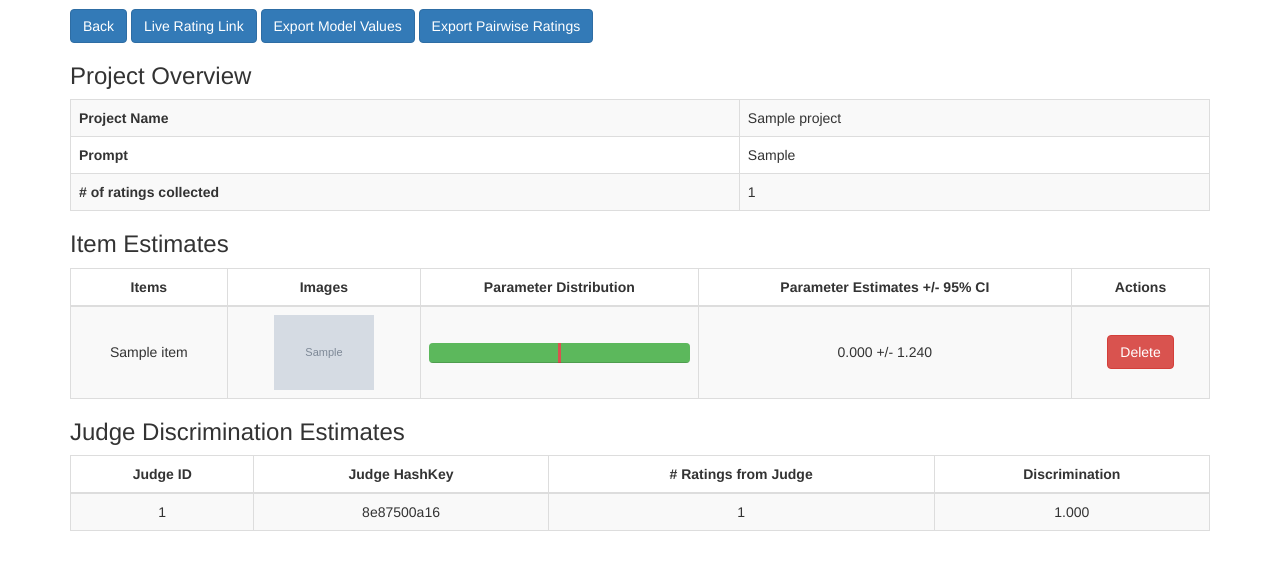
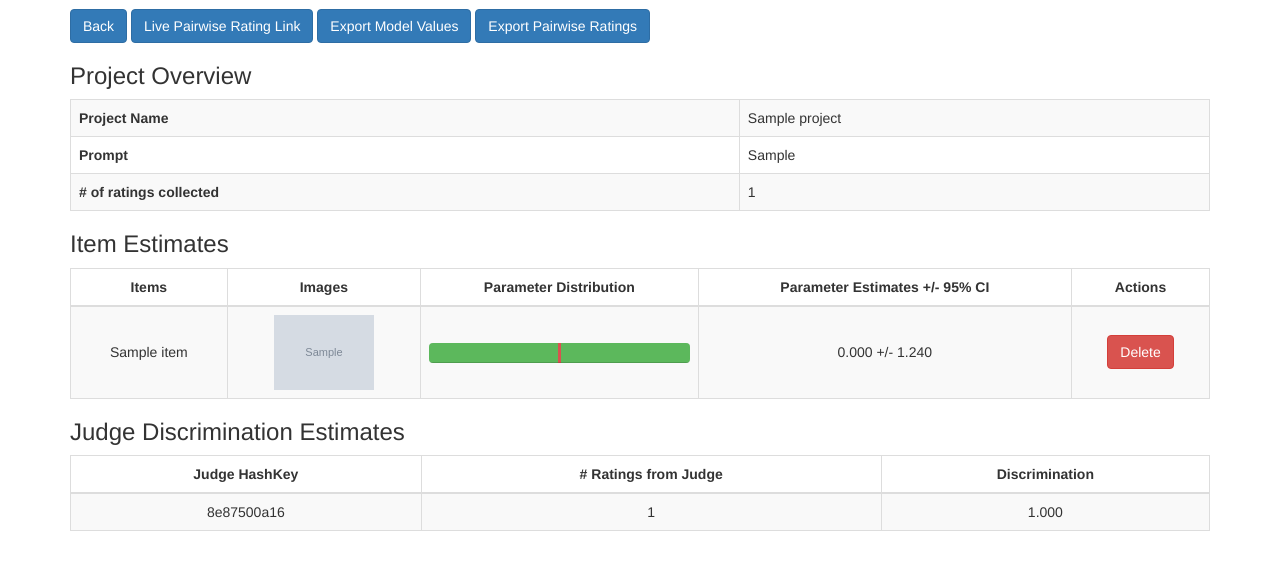
Before and after one commit to afcarl/humanranker, a Django app: page /view_project/1 in a window 1280 px wide. Shown: the part 51-621 px from the top of the page. Run offline with Django 3.2, Linux system fonts and the light colour scheme; a user stored in the database is signed in; tables that the repository leaves empty hold one stand-in row (values such as "Sample post"); grey boxes marked "Sample" are stand-in pictures; style sheets or scripts are compiled from the project's sources; parts of the project's set-up code (start-up, migrations or seed data) failed here and were passed over; some libraries are stand-ins or nearby versions.

Commit message:
cleaned up a bit and renamed prompt to pairwise_prompt to prepare for migration to supporting both pairwise and individual ratings.

```diff
--- a/ranker/forms.py
+++ b/ranker/forms.py
@@ -27,7 +27,7 @@ class ProjectForm(ModelForm):
 
     class Meta:
         model = Project
-        fields = ['name', 'prompt']
+        fields = ['name', 'pairwise_prompt']
 
     def save_images(self):
         for item in self.cleaned_data['items']:
--- a/ranker/models.py
+++ b/ranker/models.py
@@ -14,7 +14,7 @@ from hashlib import sha1
 
 class Project(models.Model):
     name = models.CharField(max_length=200)
-    prompt = models.TextField()
+    pairwise_prompt = models.TextField()
     user = models.ForeignKey(User)
     added = models.DateTimeField(auto_now_add=True)
     updated = models.DateTimeField(auto_now=True)
--- a/ranker/templates/ranker/create_project.html
+++ b/ranker/templates/ranker/create_project.html
@@ -31,7 +31,7 @@
 <script>
     $(function(){
         $('#id_name').attr('placeholder', "Creativity Ranking Project");
-        $('#id_prompt').attr('placeholder', "Which design is more creative?");
+        $('#id_pairwise_prompt').attr('placeholder', "Which design is more creative?");
         console.log("hello");
     });
 </script>
--- a/ranker/templates/ranker/rate.html
+++ b/ranker/templates/ranker/rate.html
@@ -5,7 +5,7 @@
 
 {% block content %}
     <div style="padding: 20px;" class="text-center">
-        <h4>{{ project.prompt }}</h4>
+        <h4>{{ project.pairwise_prompt }}</h4>
         <h5>(Answer question at bottom)</h5>
     </div>
 
--- a/ranker/templates/ranker/view_project.html
+++ b/ranker/templates/ranker/view_project.html
@@ -7,7 +7,7 @@
             <a class="btn btn-primary" href="{% url 'dashboard' %}"
                 role="button">Back</a>
             <a class="btn btn-primary" href="{% url 'rate' project.id %}"
-                role="button">Live Rating Link</a>
+                role="button">Live Pairwise Rating Link</a>
             <a class="btn btn-primary" href="{% url 'export_rankings' project.id %}"
                 role="button">Export Model Values</a>
             <a class="btn btn-primary" href="{% url 'export_ratings' project.id %}"
@@ -19,7 +19,7 @@
     <table class="table table-striped table-bordered bottom-table">
         <tbody>
         <tr><td><strong>Project Name</strong></td><td>{{ project.name }}</td></tr>
-        <tr><td><strong>Prompt</strong></td><td>{{ project.prompt }}</td></tr>
+        <tr><td><strong>Prompt</strong></td><td>{{ project.pairwise_prompt }}</td></tr>
         <tr><td><strong># of ratings collected</strong></td><td>{{ project.ratings.all | length }}</td></tr>
         </tbody>
     </table>
@@ -87,7 +87,7 @@
     <table class="table table-striped table-bordered bottom-table">
         <thead>
             <tr>
-                <th class="text-center">Judge ID</th>
+                <!--<th class="text-center">Judge ID</th>-->
                 <th class="text-center">Judge HashKey</th>
                 <th class="text-center"># Ratings from Judge</th>
                 <th class="text-center">Discrimination</th>
@@ -96,7 +96,7 @@
         <tbody>
             {% for judge in judges %}
             <tr>
-                <td style="vertical-align: middle" class="text-center"> {{ judge.id }} </a></td>
+                <!--<td style="vertical-align: middle" class="text-center"> {{ judge.id }} </a></td>-->
                 <td style="vertical-align: middle" class="text-center"> {{ judge.get_hashkey }} </a></td>
                 <td style="vertical-align: middle" class="text-center"> {{ judge.ratings.all |length }} </a></td>
                 <td style="vertical-align: middle" class="text-center">{{ judge.discrimination|floatformat:"3" }}</td>
--- a/ranker/views.py
+++ b/ranker/views.py
@@ -91,19 +91,11 @@ def view_project(request, project_id):
         return HttpResponseRedirect(reverse('dashboard'))
 
     update_model(project_id)
-
-    # todo need to ensure the judge parameters are right; particularly if they
-    # vote on multiple projects
     judges = Judge.objects.filter(ratings__project=project).distinct()
-
-    #update_model(project.id)
-    #min_val = min([item.mean - item.conf for item in Item.objects.filter(project=project)])
-    #max_val = max([item.mean + item.conf for item in Item.objects.filter(project=project)])
     template = loader.get_template('ranker/view_project.html')
     context = RequestContext(request, {'project': project,
                                        'judges': judges})
-                                      # 'min_val': min_val,
-                                      # 'max_val': max_val})
+
     return HttpResponse(template.render(context))
 
 def expz(val):
@@ -127,13 +119,8 @@ def ll_2p(x, *args):
 
         y = r.value
         z = d * (left - right)
-        #ez = expz(z)
-        #ll += y * z - log(1 + ez)
         p = 1 / (1 + expz(-1 * z))
         ll += y * log(p) + (1 - y) * log(1 - p)
-
-    #print(ll)
-    #return -1.0 * ll
 
     # Regularization
     # Normal prior on means
@@ -151,7 +138,6 @@ def ll_2p(x, *args):
     judge_reg = (-1.0 / (2 * judge_std * judge_std)) * judge_reg
 
     return -1.0 * (ll + item_reg + judge_reg)
-    #return -1.0 * (ll + item_reg)
 
 def ll_2p_grad(x, *args):
     ids = {i:idx for idx, i in enumerate(args[1])}
@@ -172,8 +158,6 @@ def ll_2p_grad(x, *args):
         grad[ids[r.right.id]] += -1 * d * g
         grad[jids[r.judge.id]] += (left - right) * g
 
-    #return -1 * grad
-
     # Regularization
     # Normal prior on means
     item_reg = np.array([0.0 for v in x])
@@ -188,119 +172,6 @@ def ll_2p_grad(x, *args):
     judge_reg = (-1.0 / (judge_std * judge_std)) * judge_reg
 
     return -1 * (grad + item_reg + judge_reg)
-
-def ll_1p(x, *args):
-    ids = {i:idx for idx, i in enumerate(args[0])}
-    ratings = args[1]
-
-    ll = 0.0
-    for r in ratings:
-        left = x[ids[r.left.id]]
-        right = x[ids[r.right.id]]
-        y = r.value
-        z = (left - right)
-        ez = expz(z)
-        ll += y * z - log(1 + ez)
-
-    #return -1.0 * ll
-
-    # Normal prior on means
-    item_reg = 0.0
-    for i in ids:
-        diff = x[ids[i]] - item_mean
-        item_reg += diff * diff
-    item_reg = (-1.0 / (2 * item_std * item_std)) * item_reg
-
-    return -1.0 * (ll + item_reg)
-
-def ll_1p_grad(x, *args):
-    ids = {i:idx for idx, i in enumerate(args[0])}
-    ratings = args[1]
-
-    grad = np.array([0.0 for v in x])
-    for r in ratings:
-        left = x[ids[r.left.id]]
-        right = x[ids[r.right.id]]
-        y = r.value
-        p = 1.0 / (1.0 + expz(-1 * (left-right)))
-
-        g = y - p
-        grad[ids[r.left.id]] += g
-        grad[ids[r.right.id]] += -1 * g
-
-    #return -1.0 * grad
-
-    # Normal prior on means
-    item_reg = np.array([0.0 for v in x])
-    for i in ids:
-        item_reg[ids[i]] += (x[ids[i]] - item_mean)
-    item_reg = (-1.0 / (item_std * item_std)) * item_reg
-
-    return -1 * (grad + item_reg)
-
-#def invlogit(val):
-#    return 1.0 / (1.0 + expz(val))
-
-#def ll_plus_grad(x, *args):
-#    ids = {i:idx for idx, i in enumerate(args)}
-#    #print(ids)
-#    ratings = Rating.objects.filter(Q(left__in=ids)|Q(right__in=ids))
-#
-#    ll = 0.0
-#    grad = [0.0 for v in x]
-#    for r in ratings:
-#        left = x[ids[r.left.id]]
-#        right = x[ids[r.right.id]]
-#        y = r.value
-#        p = max(0.00001, min(0.99999, invlogit(left-right)))
-#        ez = expz(left - right)
-#
-#        ll += (y * log(p) + (1 - y) * log(1-p))
-#        g = ((y - p) * ez * p) / (1 - p)
-#        grad[ids[r.left.id]] += g
-#        grad[ids[r.right.id]] += -1 * g
-#
-#    return -1.0 * np.array(ll), -1.0 * np.array(grad)
-
-
-# OLD, i think it returns the same parameters, but less precise.
-#def ll_1p(x, *args):
-#    #print(args)
-#    #args = args[0]
-#    ids = {i:idx for idx, i in enumerate(args)}
-#    #print(ids)
-#    ratings = Rating.objects.filter(Q(left__in=ids)|Q(right__in=ids))
-#
-#    ll = 0.0
-#    for r in ratings:
-#        left = x[ids[r.left.id]]
-#        right = x[ids[r.right.id]]
-#        y = r.value
-#        p = max(0.00001, min(0.99999, invlogit(left-right)))
-#        ll += (y * log(p) + (1 - y) * log(1-p))
-#
-#    return -1.0 * np.array(ll)
-#
-#def ll_1p_grad(x, *args):
-#    #print(args)
-#    #args = args[0]
-#    ids = {i:idx for idx, i in enumerate(args)}
-#    #print(ids)
-#    ratings = Rating.objects.filter(Q(left__in=ids)|Q(right__in=ids))
-#
-#    grad = [0.0 for v in x]
-#    for r in ratings:
-#        left = x[ids[r.left.id]]
-#        right = x[ids[r.right.id]]
-#        y = r.value
-#        p = max(0.00001, min(0.99999, invlogit(left-right)))
-#        ez = expz(-1(left - right))
-#
-#        g = ((y - p) * ez * p) / (1 - p)
-#        grad[ids[r.left.id]] += g
-#        grad[ids[r.right.id]] += -1 * g
-#
-#    return -1 * np.array(grad)
 
 def update_model(project_id):
     project = Project.objects.get(id=project_id)
@@ -321,10 +192,6 @@ def update_model(project_id):
     #print(check_grad(ll_2p, ll_2p_grad, x0, tuple(jids), tuple(ids),
     #                                         ratings))
 
-    # BFGS
-    #result = fmin_bfgs(ll_2p, x0, fprime=ll_2p_grad,
-    #                   args=(tuple(jids), tuple(ids), ratings), disp=False)
-
     # Truncated Newton
     bounds = [('-inf','inf') for v in ids] + [(0.001,'inf') for v in jids]
     result = fmin_tnc(ll_2p, x0,
@@ -333,22 +200,6 @@ def update_model(project_id):
                       args=(tuple(jids), tuple(ids), ratings), bounds=bounds,
                       disp=False)[0]
     ##########################
-    #print(result)
-
-    ######## 1PL #############
-    #x0 = [item.mean for item in items]
-    #x0 = [random.random() - 0.5 for item in items]
-
-    ## BFGS
-    #result = fmin_bfgs(ll_1p, x0, fprime=ll_1p_grad, args=(tuple(ids), ratings),
-    #                   disp=True)
-
-    # Truncated Newton
-    #bounds = [('-inf','inf') for v in x0]
-    #result = fmin_tnc(ll_1p, x0, fprime=ll_1p_grad, args=(tuple(ids), ratings), bounds=bounds,
-    #                   disp=True)[0]
-    ##########################
-
     #print(result)
 
     ids = {i: idx for idx, i in enumerate(ids)}
@@ -395,38 +246,47 @@ def update_model(project_id):
         item.conf = 1.96 * std[ids[item.id]]
         item.save()
 
+def random_pair(project):
+    """
+    Returns a random pair of items from the given project.
+    """
+    items = list(Item.objects.filter(project=project).distinct().order_by("?")[:2])
+    return items[0], items[1]
+
+def conf_adjacent_pair(project):
+    """
+    Returns an adjacent pair of items that have the most confidence interval
+    overlap.
+    """
+    item1 = None
+    item2 = None
+    diff = float('-inf')
+    i1 = None
+    i2 = None
+    for item in Item.objects.filter(project=project).order_by('mean').distinct():
+        i1 = i2
+        i2 = item
+
+        if not i1 or not i2:
+            continue
+
+        lower = max(i1.mean - i1.conf, i2.mean - i2.conf)
+        upper = min(i1.mean + i1.conf, i2.mean + i2.conf)
+        if upper - lower > diff:
+            item1 = i1
+            item2 = i2
+            diff = upper - lower
+
+    if random.random() > 0.5:
+        temp = item1
+        item1 = item2
+        item2 = temp
+
+    return item1, item2
+
 def rate(request, project_id):
     project = Project.objects.get(id=project_id)
-
-    # Confidence based pair
-    #item1 = None
-    #item2 = None
-    #diff = float('-inf')
-    #i1 = None
-    #i2 = None
-    #for item in Item.objects.filter(project=project).order_by('mean').distinct():
-    #    i1 = i2
-    #    i2 = item
-
-    #    if not i1 or not i2:
-    #        continue
-
-    #    lower = max(i1.mean - i1.conf, i2.mean - i2.conf)
-    #    upper = min(i1.mean + i1.conf, i2.mean + i2.conf)
-    #    if upper - lower > diff:
-    #        item1 = i1
-    #        item2 = i2
-    #        diff = upper - lower
-
-    #if random.random() > 0.5:
-    #    temp = item1
-    #    item1 = item2
-    #    item2 = temp
-
-    # pick 2 randomly
-    items = list(Item.objects.filter(project=project).distinct().order_by("?")[:2])
-    item1 = items[0]
-    item2 = items[1]
+    item1, item2 = random_pair(project)
 
     ip = request.META.get('REMOTE_ADDR')
     if not ip:
@@ -556,10 +416,11 @@ def export_rankings(request, project_id):
     response['Content-Disposition'] = 'attachment; filename="measure-export-' + str(project.id) + '.csv"'
 
     writer = csv.writer(response)
-    writer.writerow(['id', 'name', 'parameter estimate', '95% confidence interval', 'prompt'])
+    writer.writerow(['id', 'name', 'parameter estimate',
+                     '95% confidence interval', 'pairwise prompt'])
     for item in items:
         writer.writerow([item.id, item.name, item.mean, item.conf, '"' +
-                         project.prompt + '"'])
+                         project.pairwise_prompt + '"'])
 
     return response
 
```
